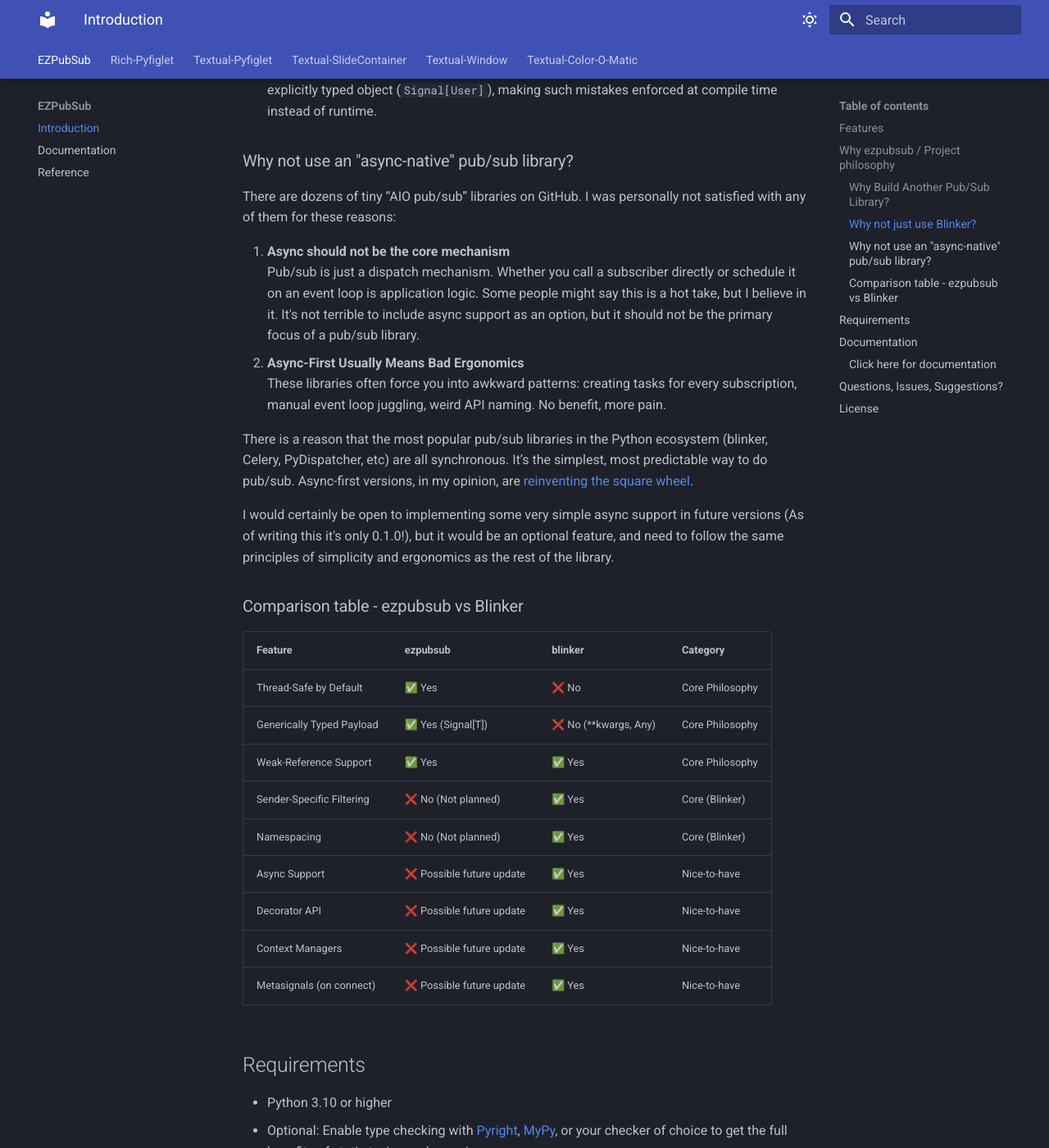
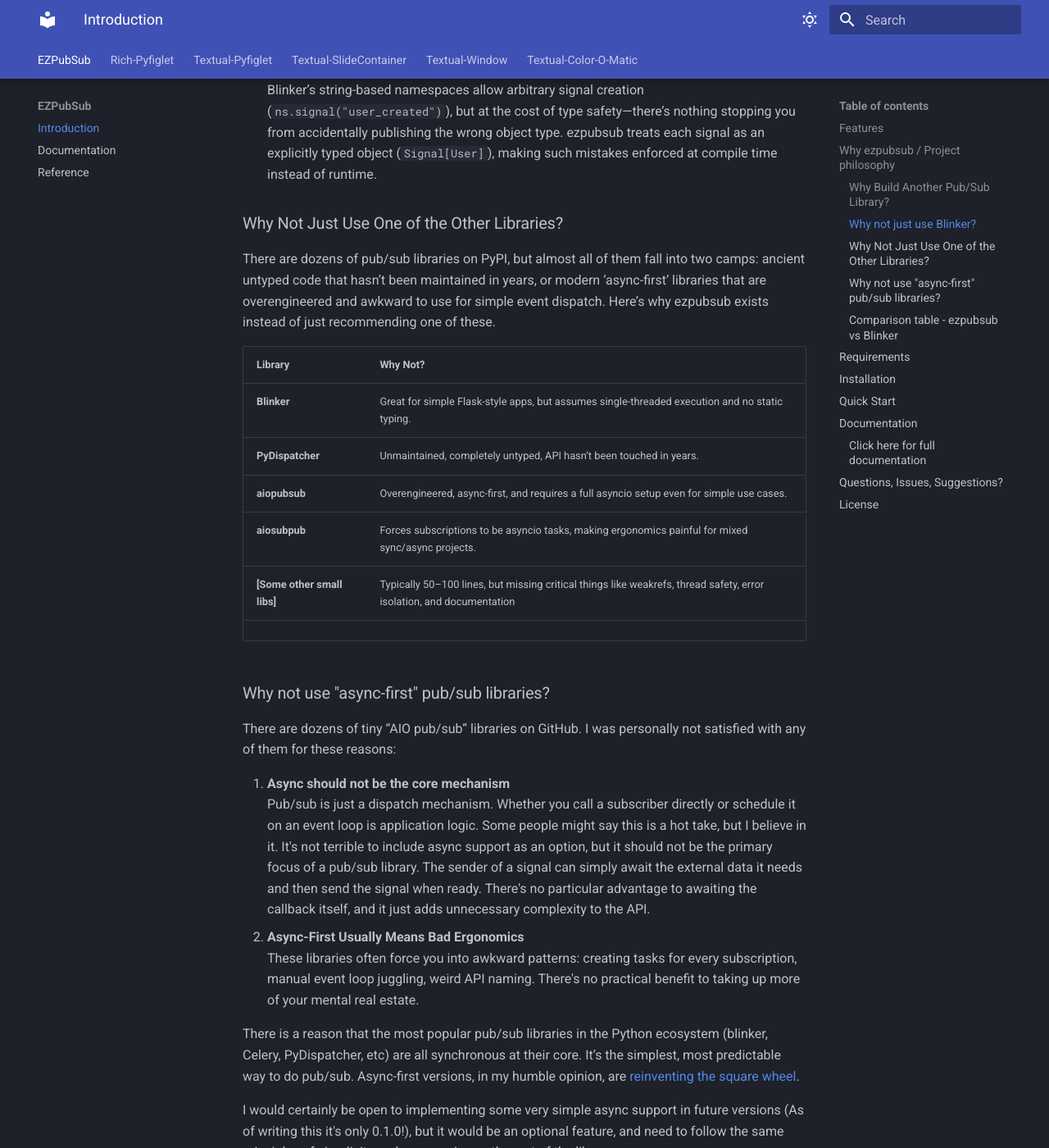
Before and after one commit to edward-jazzhands/libraries, an MkDocs documentation site: the page built from docs/ezpubsub/index.md, in a window 1280 px wide and 1400 px high, scrolled down 1961 px. Shown: the whole window at 82% size. Built offline with MkDocs 1.6.1 and Material for MkDocs 9.7.7, drawn with Linux system fonts in a browser that asks for light colours; some of the changed text lies outside the part shown.

Commit message:
docs: Update docs for ezpubsub (#1)

````diff
--- a/docs/ezpubsub/index.md
+++ b/docs/ezpubsub/index.md
@@ -6,11 +6,11 @@
 ![badge](https://img.shields.io/badge/type_checked-Pyright_(strict)-blue?style=for-the-badge&logo=python)
 ![badge](https://img.shields.io/badge/license-MIT-blue?style=for-the-badge)
 
-[Link to Github Repository](https://github.com/edward-jazzhands/ezpubsub)
-
 A tiny, modern alternative to [Blinker](https://github.com/pallets-eco/blinker) – typed, thread-safe, and built for today’s Python.
 
-ezpubsub is an ultra-simple pub/sub library for Python. Its only goal is to make publishing and subscribing to events as easy and as safe as possible. No async complexity, no extra features, no dependencies. Just clean, synchronous pub/sub that works anywhere
+EZpubsub is an ultra-simple pub/sub library for Python. Its only goal is to make publishing and subscribing to events easy and safe. No async complexity, no extra features, no dependencies. Just clean, synchronous pub/sub that works anywhere.
+
+The core design is inspired by the internal pub/sub system used in Textual, [Will McGugan](https://willmcgugan.github.io/)’s TUI framework. Will is one of the world’s foremost Python experts, and his internal implementation is the cleanest I’ve ever seen. EZpubsub takes those same lessons and distills them into a standalone, cross-framework library you can drop into any project.
 
 ## Features
 
@@ -47,16 +47,29 @@
 3. **Type Safety Over Dynamic Namespaces**
     Blinker’s string-based namespaces allow arbitrary signal creation (`ns.signal("user_created")`), but at the cost of type safety—there’s nothing stopping you from accidentally publishing the wrong object type. ezpubsub treats each signal as an explicitly typed object (`Signal[User]`), making such mistakes enforced at compile time instead of runtime.
 
-### Why not use an "async-native" pub/sub library?
+### Why Not Just Use One of the Other Libraries?
+
+There are dozens of pub/sub libraries on PyPI, but almost all of them fall into two camps: ancient untyped code that hasn’t been maintained in years, or modern ‘async-first’ libraries that are overengineered and awkward to use for simple event dispatch. Here’s why ezpubsub exists instead of just recommending one of these.
+
+| Library                     | Why Not?                                                                                             |
+| --------------------------- | ---------------------------------------------------------------------------------------------------- |
+| **Blinker**                 | Great for simple Flask-style apps, but assumes single-threaded execution and no static typing.       |
+| **PyDispatcher**            | Unmaintained, completely untyped, API hasn’t been touched in years.                                  |
+| **aiopubsub**               | Overengineered, async-first, and requires a full asyncio setup even for simple use cases.            |
+| **aiosubpub**               | Forces subscriptions to be asyncio tasks, making ergonomics painful for mixed sync/async projects.   |
+| **[Some other small libs]** | Typically 50–100 lines, but missing critical things like weakrefs, thread safety, error isolation, and documentation |
+|                             |                                                                                                      |
+
+### Why not use "async-first" pub/sub libraries?
 
 There are dozens of tiny “AIO pub/sub” libraries on GitHub. I was personally not satisfied with any of them for these reasons:
 
 1. **Async should not be the core mechanism**
-    Pub/sub is just a dispatch mechanism. Whether you call a subscriber directly or schedule it on an event loop is application logic. Some people might say this is a hot take, but I believe in it. It's not terrible to include async support as an option, but it should not be the primary focus of a pub/sub library.
+    Pub/sub is just a dispatch mechanism. Whether you call a subscriber directly or schedule it on an event loop is application logic. Some people might say this is a hot take, but I believe in it. It's not terrible to include async support as an option, but it should not be the primary focus of a pub/sub library. The sender of a signal can simply await the external data it needs and then send the signal when ready. There's no particular advantage to awaiting the callback itself, and it just adds unnecessary complexity to the API.
 2. **Async-First Usually Means Bad Ergonomics**
-    These libraries often force you into awkward patterns: creating tasks for every subscription, manual event loop juggling, weird API naming. No benefit, more pain.
+    These libraries often force you into awkward patterns: creating tasks for every subscription, manual event loop juggling, weird API naming. There's no practical benefit to taking up more of your mental real estate.
 
-There is a reason that the most popular pub/sub libraries in the Python ecosystem (blinker, Celery, PyDispatcher, etc) are all synchronous. It’s the simplest, most predictable way to do pub/sub. Async-first versions, in my opinion, are [reinventing the square wheel](https://exceptionnotfound.net/reinventing-the-square-wheel-the-daily-software-anti-pattern/).
+There is a reason that the most popular pub/sub libraries in the Python ecosystem (blinker, Celery, PyDispatcher, etc) are all synchronous at their core. It’s the simplest, most predictable way to do pub/sub. Async-first versions, in my humble opinion, are [reinventing the square wheel](https://exceptionnotfound.net/reinventing-the-square-wheel-the-daily-software-anti-pattern/).
 
 I would certainly be open to implementing some very simple async support in future versions (As of writing this it's only 0.1.0!), but it would be an optional feature, and need to follow the same principles of simplicity and ergonomics as the rest of the library.
 
@@ -79,9 +92,44 @@
 - Python 3.10 or higher
 - Optional: Enable type checking with [Pyright](http://pyright.org), [MyPy](http://mypy-lang.org), or your checker of choice to get the full benefits of static typing and generics.
 
+## Installation
+
+Install from PyPI:
+
+```sh
+pip install ezpubsub
+```
+
+Or, with [UV](https://github.com/astral-sh/uv):
+
+```sh
+uv add ezpubsub
+```
+
+---
+
+## Quick Start
+
+Create a `Signal` instance, subscribe to it, and publish data:
+
+```py
+from ezpubsub import Signal
+
+data_signal = Signal[str](name="data_updated")
+
+def my_callback(data: str) -> None:
+    print("Received data:", data)
+
+data_signal.subscribe(my_callback)
+data_signal.publish("Hello World")
+# Output: Received data: Hello World
+```
+
 ## Documentation
 
-### [Click here for documentation](docs.md)
+### [Click here for full documentation](https://edward-jazzhands.github.io/libraries/ezpubsub/docs/)
+
+---
 
 ## Questions, Issues, Suggestions?
 
@@ -89,4 +137,4 @@
 
 ## License
 
-MIT License
+MIT License. See [LICENSE](LICENSE) for details.
````
